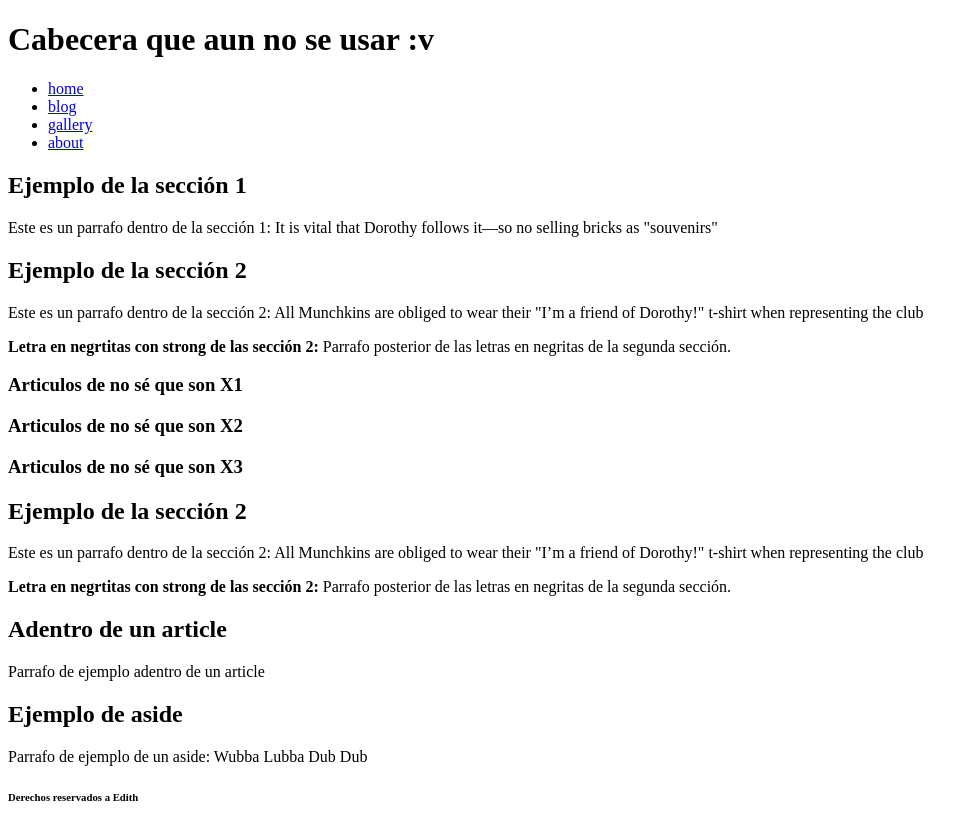
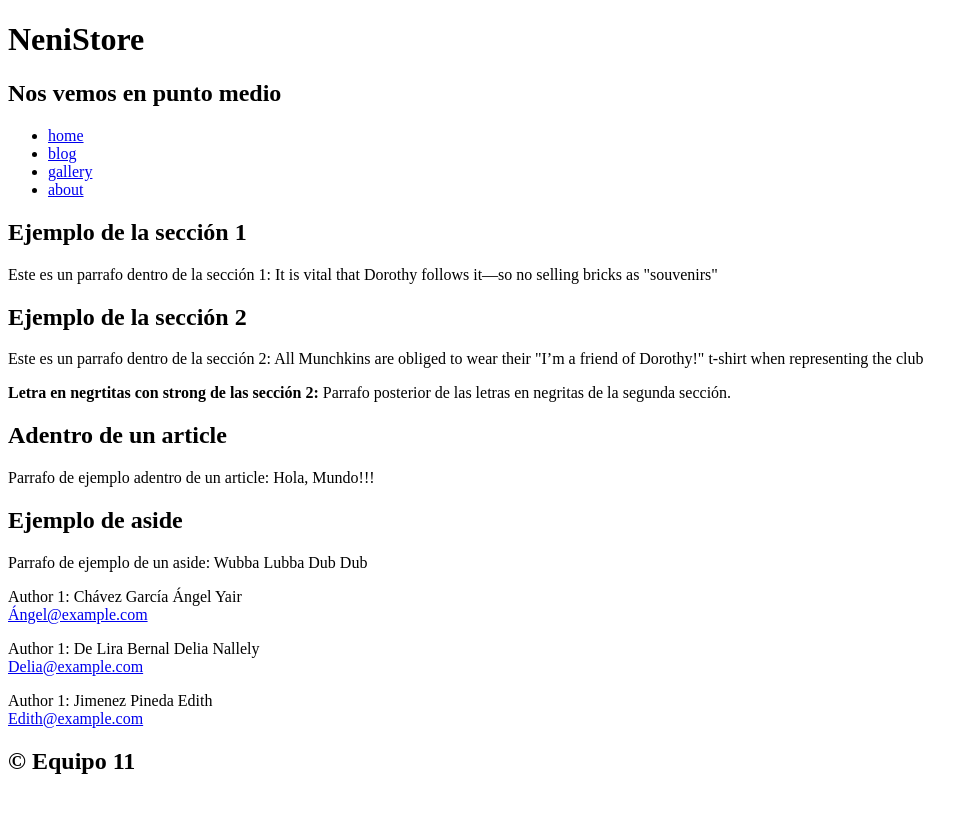
Before and after one commit to Angel-1990/Tarea, a plain HTML site: page EtiquetasSemanticas/index.html in a window 1280 px wide. Shown: the whole page, without its empty margins (0-978 px from the left). After the commit the page ends 800 px from the top, so only its background shows below. Drawn offline with Linux system fonts and the light colour scheme.

Commit message:
etiquetasSemanticasV2

```diff
--- a/EtiquetasSemanticas/index.html
+++ b/EtiquetasSemanticas/index.html
@@ -1,5 +1,4 @@
 <!DOCTYPE html>
-<html lang="es">
     <head>
         <meta charset="UTF-8">
     <title>Etiquetas semánticas</title>
@@ -7,9 +6,8 @@
 
     <body>
     <header>
-            <h1>Cabecera que aun no se usar :v</h1>
-        </header>
-
+        <h1>NeniStore</h1>
+        <h2>Nos vemos en punto medio</h2>
         <nav>
             <ul>
                 <li><a href="#">home</a></li>
@@ -18,33 +16,14 @@
                 <li><a href="#">about</a></li>
             </ul>
         </nav>
+    </header>
 
         <section>
             <h2>Ejemplo de la sección 1</h2>
             <p>Este es un parrafo dentro de la sección 1: It is vital that Dorothy follows it—so no selling
                 bricks as "souvenirs"</p>
         </section>
-        <section>
-            <h2>Ejemplo de la sección 2</h2>
-            <p>Este es un parrafo dentro de la sección 2: All Munchkins are obliged to wear their "I’m a friend
-                of Dorothy!" t-shirt when representing the club</p>
-            <p>
-                <strong>Letra en negrtitas con strong de las sección 2:</strong>
-                Parrafo posterior de las letras en negritas de la segunda sección.
-            </p>
-        </section>
 
-        <section>
-            <article>
-                <h1> Articulos de no sé que son X1</h1>
-            </article>
-            <article>
-                <h1> Articulos de no sé que son X2</h1>
-            </article>
-            <article>
-                <h1> Articulos de no sé que son X3</h1>
-            </article>
-        </section>
         <section>
             <h2>Ejemplo de la sección 2</h2>
             <p>Este es un parrafo dentro de la sección 2: All Munchkins are obliged to wear their "I’m a friend
@@ -56,10 +35,8 @@
         </section>
 
         <article>
-
             <h2>Adentro de un article</h2>
-          	<p>Parrafo de ejemplo adentro de un article</p>
-
+            <p>Parrafo de ejemplo adentro de un article: Hola, Mundo!!!</p>
         </article>
 
         <aside>
@@ -68,9 +45,16 @@
         </aside>
 
         <footer>
-            <h6>Derechos reservados a Edith</h6>
+            <p>Author 1: Chávez García Ángel Yair<br>
+            <a href="mailto:hege@example.com">Ángel@example.com</a>
+        </p>
+        <p>Author 1: De Lira Bernal Delia Nallely<br>
+            <a href="mailto:hege@example.com">Delia@example.com</a>
+        </p>
+        <p>Author 1: Jimenez Pineda Edith<br>
+            <a href="mailto:hege@example.com">Edith@example.com</a>
+        </p>
+        <h2 class="titulo-final">&copy; Equipo 11 </h2>
         </footer>
-
     </body>
-
 </html>
```
Lines whose indentation alone changed are shown as unchanged.
